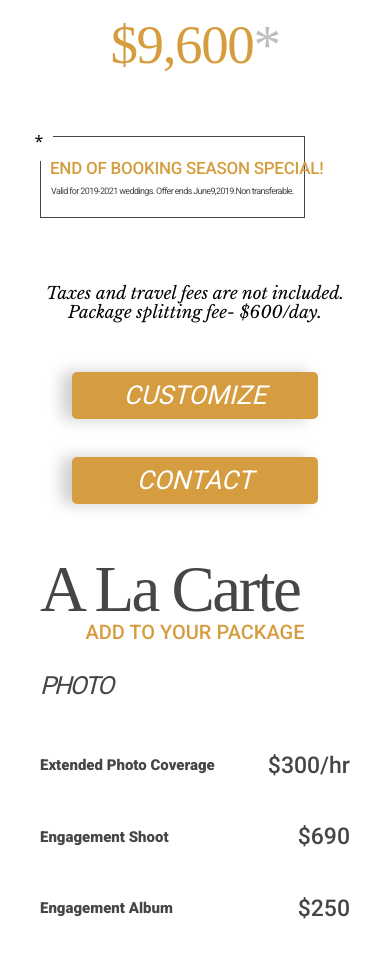
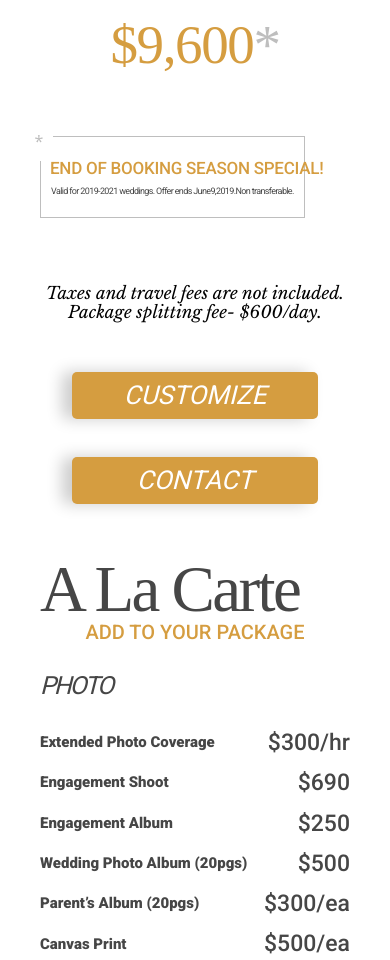
Before and after one commit to Serhii-Fedorenko/Wedding-agency, a plain HTML site: page packages.html in a window 390 px wide. Shown: the part 1360-2320 px from the top of the page. Drawn offline with nearby package versions, Linux system fonts and the light colour scheme; a web font is replaced by a local one.

Commit message:
packages mobile done

```diff
--- a/sass/components/packges/_packages.scss
+++ b/sass/components/packges/_packages.scss
@@ -146,6 +146,7 @@
         top: -5%;
         left: -5%;
         background-color: #fff;
+        color: $oldPriceColor;
         padding: 10px;
     }
 
@@ -167,7 +168,7 @@
     &__text {
         display: inline-block;
         padding: 50px 10px 20px 10px;
-        border: 1px solid $titleColor;
+        border: 1px solid $oldPriceColor;
         font-family: 'Roboto';
         font-style: normal;
         font-weight: 400;
@@ -249,6 +250,10 @@
     display: flex;
     align-items: center;
     justify-content: space-between;
+
+    &:not(:last-child) {
+        margin-bottom: 15px;
+    }
 }
 
 .alacart__title {
@@ -263,16 +268,18 @@
 }
 
 .alacart__subtitle {
+    margin: 0;
     font-family: 'Roboto';
     font-style: normal;
     font-weight: 800;
     font-size: 15px;
-    line-height: 1.1;
+    line-height: 1;
 
     color: $titleColor;
 }
 
 .alacart__price {
+    margin: 0;
     font-family: 'Roboto';
     font-style: normal;
     font-weight: 500;
```
Also changed, not shown: css/main.css, css/main.min.css, 2 other files.
